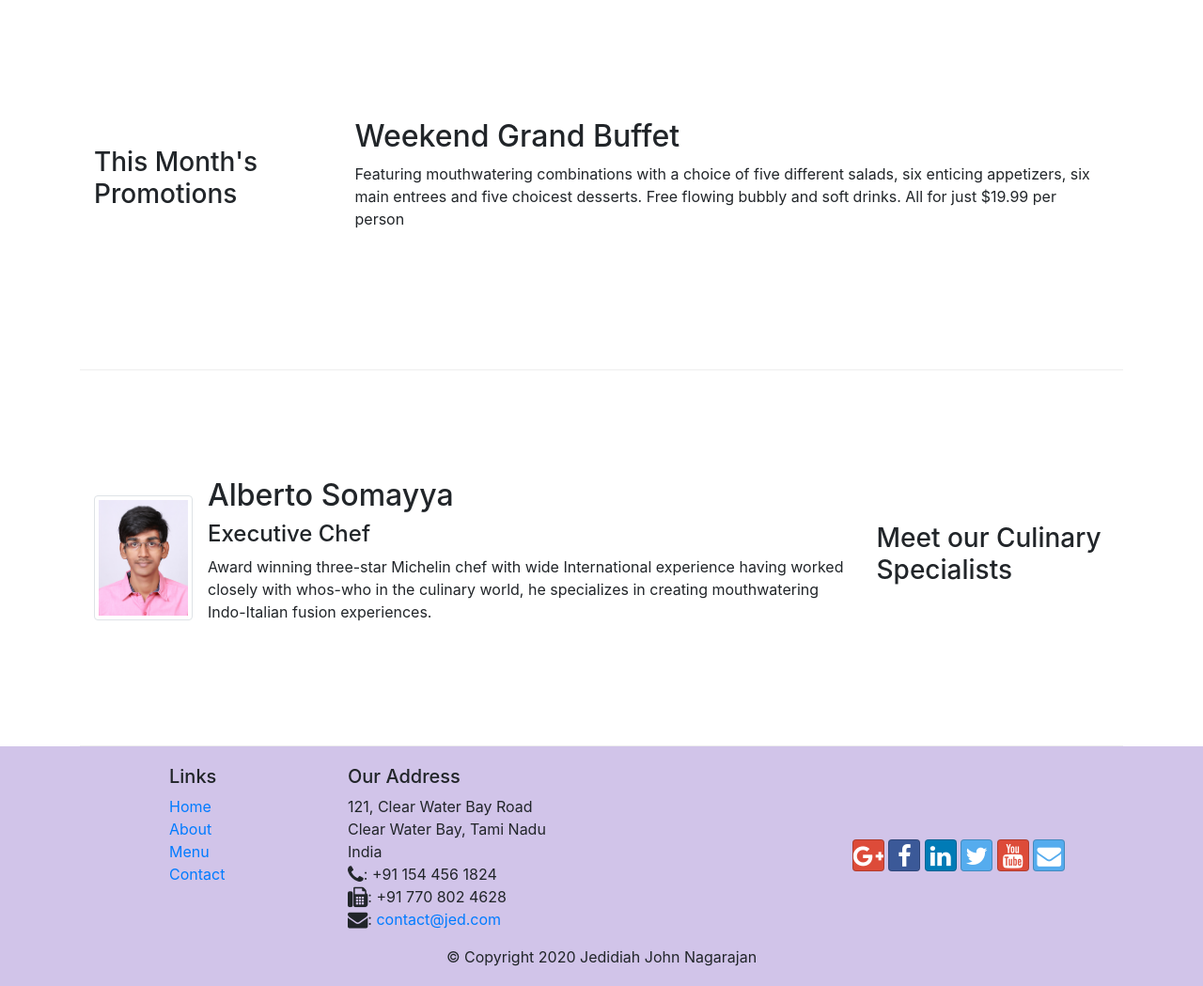
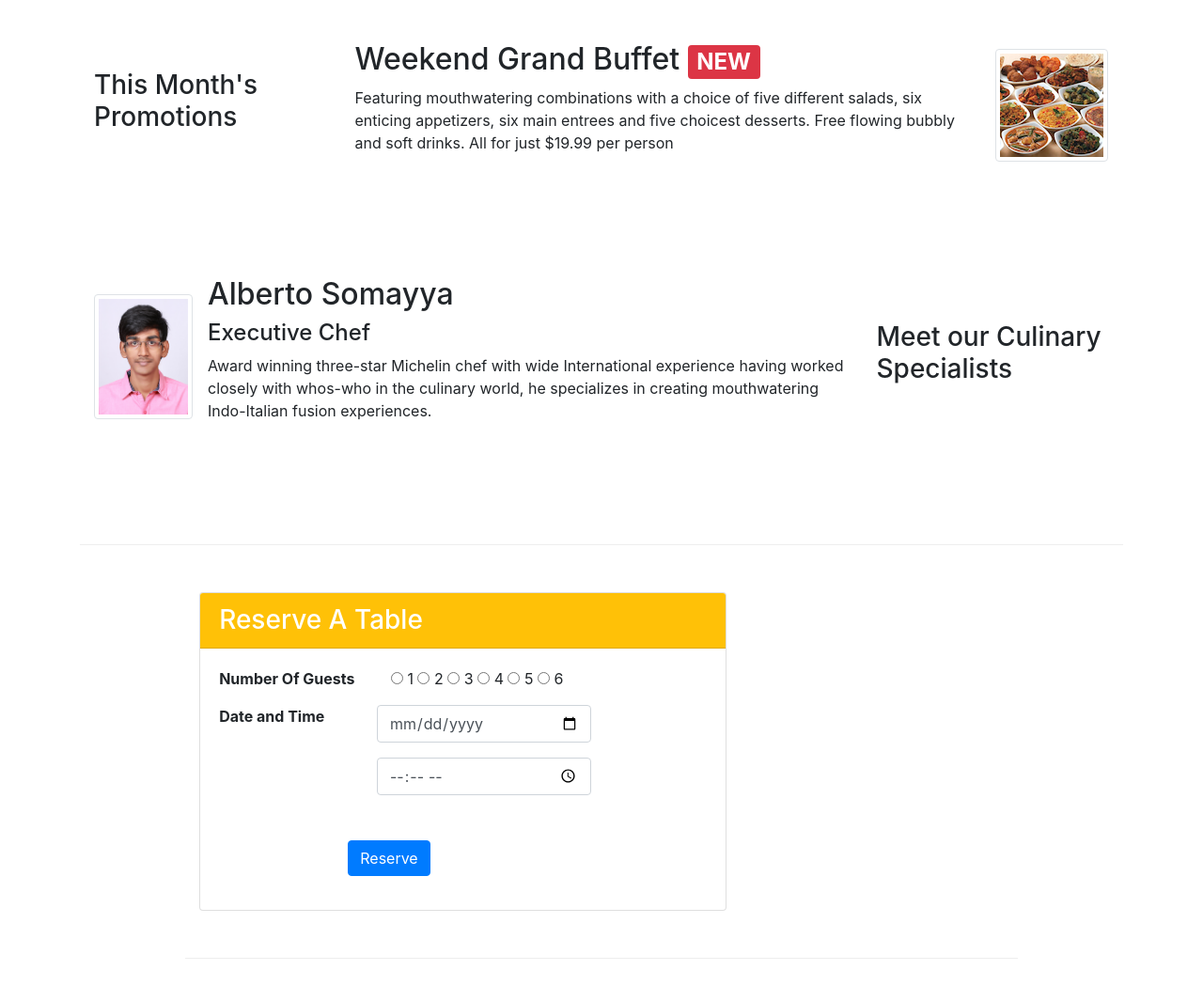
Before and after one commit to upcomingsimplecoder/bootstrap-initial, a website: page index.html in a window 1280 px wide. Shown: the part 740-1789 px from the top of the page at 94% size. Drawn offline with nearby package versions, Linux system fonts and the light colour scheme.

Commit message:
final 2nd week

```diff
--- a/index.html
+++ b/index.html
@@ -44,6 +44,11 @@
                 <div  class="col-12 col-sm align-self-center">
                     <img src="img/logo2.png" class="img-fluid">
                 </div>
+                <div  class="col-12 col-sm align-self-center">
+                    <a href="#Reserve" class="btn btn-warning">
+                        Reserve Table
+                    </a>
+                </div>
             </div>
         </div>
     </header>
@@ -71,9 +76,13 @@
                 <h3>This Month's Promotions</h3>
             </div>
             <div class="col col-sm col-md">
-                <h2>Weekend Grand Buffet</h2>
+                <h2>Weekend Grand Buffet <span class="badge badge-danger">NEW</span></h2>
                 <p>Featuring mouthwatering combinations with a choice of five different salads, six enticing appetizers, six main entrees and five choicest desserts. Free flowing bubbly and soft drinks. All for just $19.99 per person </p>
             </div>
+            <div class="media">
+                <img class="d-flex mr-3 img-thumbnail align-self-center"
+                src="img/buffet.png" alt="buffet">
+                <div class="media-body"></div>
         </div>
 
         <div class="row row-content align-items-center">
@@ -94,7 +103,53 @@
 
             </div>
         </div>
+
+        <div class="row row-content" id="Reserve">
+            <div class="col-sm-8">
+                <div class="card">
+                    <h3 class="card-header bg-warning text-white">Reserve A Table</h3>
+                    <div class="card-body">
+                        <dl class="row">
+                            <dt class="col-sm-4">Number Of Guests</dt>
+                            <dd class="col-sm-8">
+
+                                <label> <input type="radio" value="1" name="number"> 1</label>
+                                <label> <input type="radio" value="2" name="number"> 2</label>
+                                <label> <input type="radio" value="3" name="number"> 3</label>
+                                <label> <input type="radio" value="4" name="number"> 4</label>
+                                <label> <input type="radio" value="5" name="number"> 5</label>
+                                <label> <input type="radio" value="6" name="number"> 6</label>
+                            </dd>
+                            <dt class="col-8 col-sm-4">Date and Time</dt>
+                            <dd class="form-group row">
+                                <div class="form-group col-9 col-sm-6.5" >
+                                    <input type="date" name="date" max="3000-12-31"
+                                           min="1000-01-01" class="form-control">
+                                </div>
+
+                                <div class="form-group col-sm-4.5 col-9" >
+                                    <input type="time" name="time" max="12"
+                                        min="00" class="form-control">
+                                </div>
+                            </dd>
+                        </dl>
+                        <div class="form-group row ">
+                            <div class="offset-md-3 col-9 col-md-6">
+                                <button type="submit" class="btn btn-primary">
+                                    Reserve
+                                </button>
+                            </div>
+                        </div>
+
+                    </div>
+                </div>
+            </div>
+        </div>
+
     </div>
+
+
+
 
     <footer class="footer">
         <div class="container">
```
